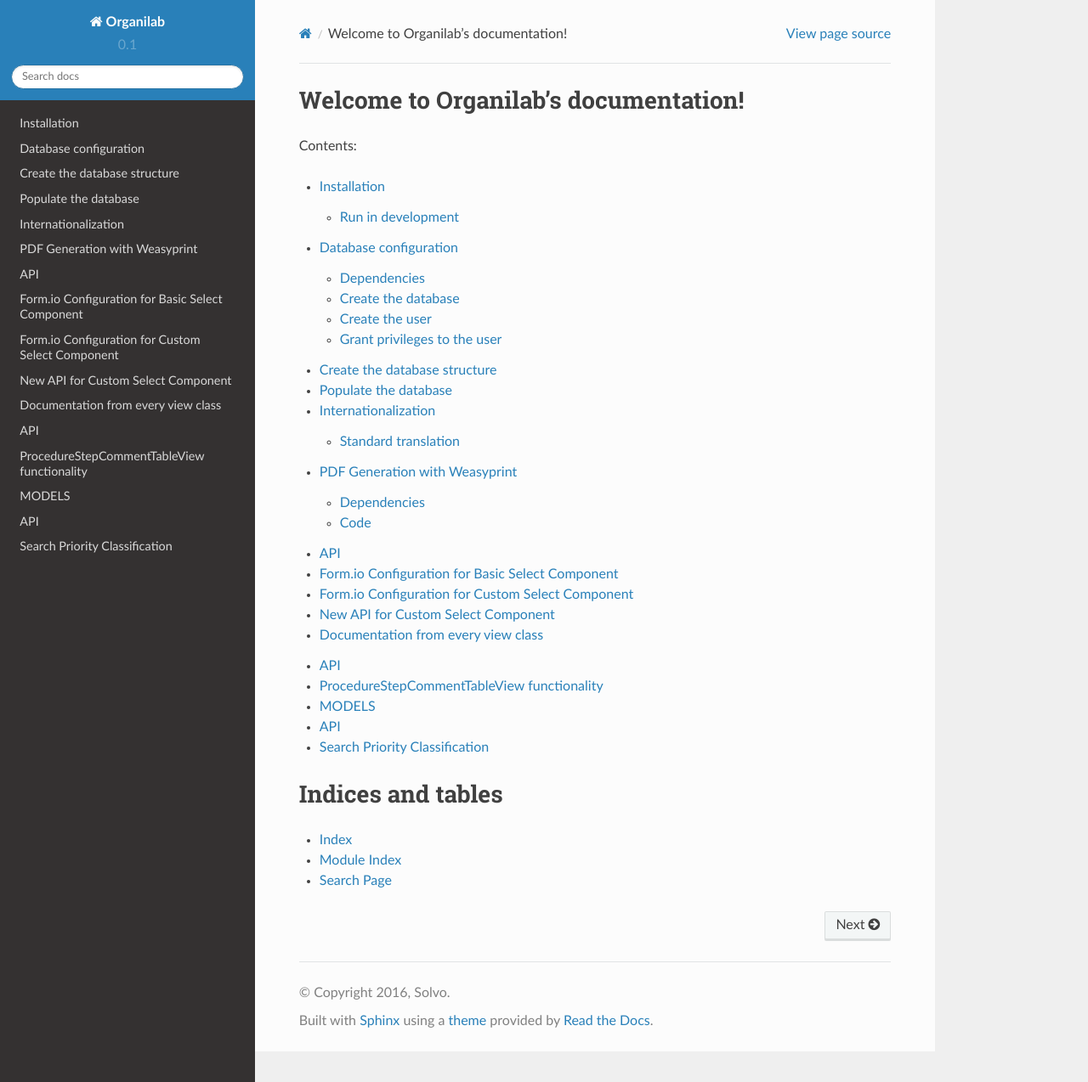
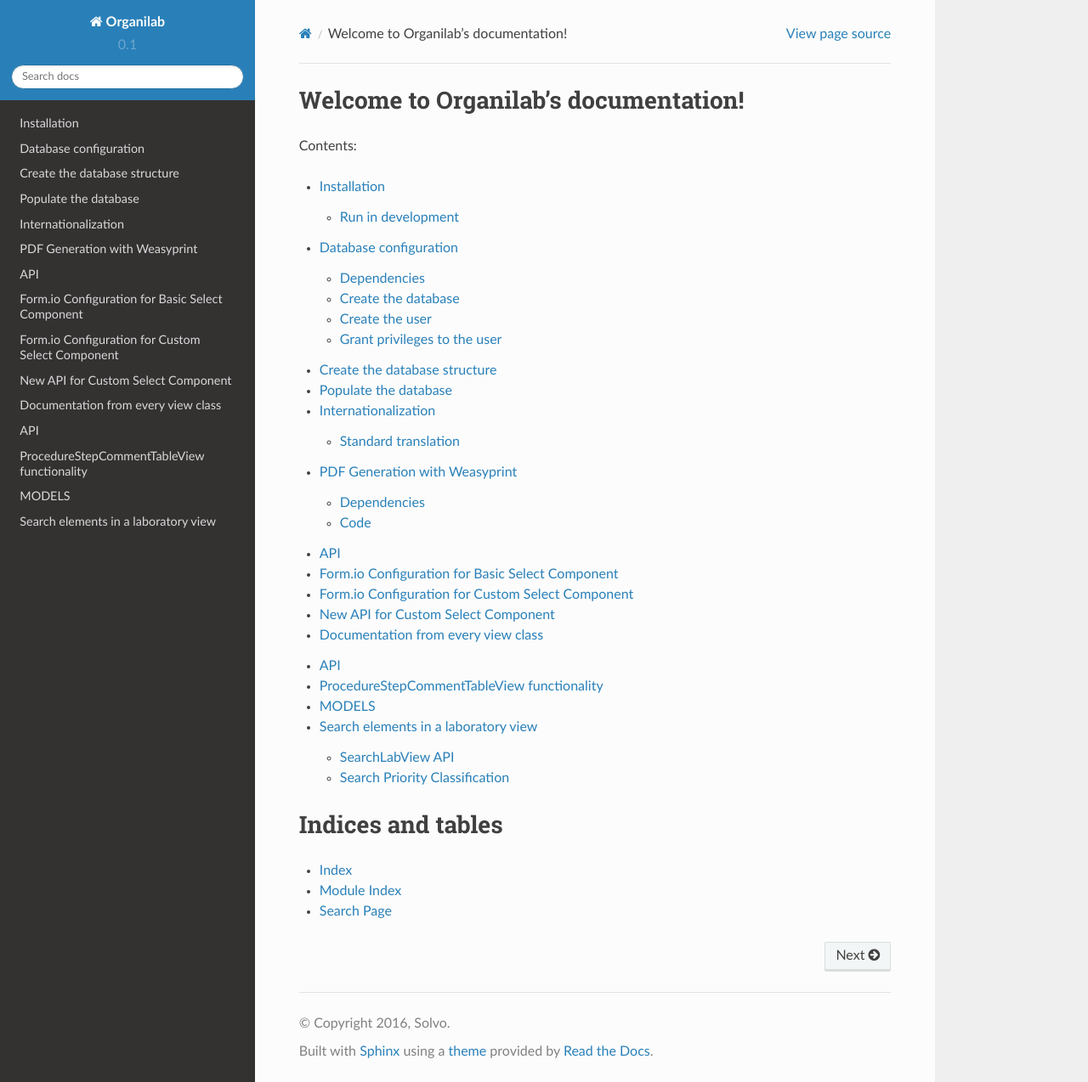
Before and after one commit to Solvosoft/organilab_docs, a Sphinx documentation site: the page built from source/index.rst, in a window 1280 px wide and 1274 px high. Shown: the whole window at 85% size. Built offline with Sphinx 7.4.7 and the Read the Docs theme 2.0.0, drawn with Linux system fonts in a browser that asks for light colours; some of the changed lines change nothing that is shown.

Commit message:
Actualiza documentación de la búsqueda en la vista de laboratorio

```diff
--- a/source/search_lab_view.rst
+++ b/source/search_lab_view.rst
@@ -1,18 +1,106 @@
-====
-API
-====
+Search elements in a laboratory view
+####################
+
+============================================
+SearchLabView API
+============================================
 
 SearchLabView is a generic view set with following features:
 
- - Check user permission on laboratory and organization.
- - Search by laboratory room: It allows to relate and find and specific laboratory room inside a laboratory.
- - Search by furniture: It allows to relate and find and specific furniture inside a laboratory.
- - Search by shelf: It allows to relate and find and specific shelf inside a laboratory.
- - Search by shelf object: It allows to relate and find and specific shelf object inside a laboratory.
- - Search by object It allows to relate and find and coincidences about shelf object name inside a shelf object table.
-   The accepted objects just will be used objects by this laboratory its stock.
- - Search by url by get request with following parameters: [labroom, furniture, shelf, shelfobject]. They are not
-   required parameters in this view. It just an optional search.
+---------------------
+ User Permissions
+---------------------
+
+ Check user permissions on laboratory and organization. In case user in session doesn't have
+ permissions on current laboratory and organization will be redirected to login page as a permission denied 403.
+
+ .. image:: ./_static/user_without_permissions.png
+
+---------------------
+ Input Search Parts
+---------------------
+
+.. image:: ./_static/search_input.png
+
+Input Search
+--------------------
+
+It allows to filter and select laboratory tags like laboratory rooms, furnitures, shelves, shelf objects and objects.
+
+.. image:: ./_static/search.png
+
+Action Buttons
+--------------------
+
+ These buttons are included inside search functionality.
+
+ .. image:: ./_static/collapse_button.png
+ .. image:: ./_static/search_action_buttons.png
+
+ - ``Collapse button(First button(compress icon))``: It collapses the relational tree elements.
+ .. image:: ./_static/collapse_button.png
+
+ - ``Remove all tags button(Second button(trash icon))``: It removes all tags inside to input search and restart search elements(relational tree).
+ .. image:: ./_static/remove_all_tags.png
+
+ - ``Color information button hover(Third button(info icon))``: It gives to color information about filter and selection tags.
+ .. image:: ./_static/color_info.png
+
+
+
+---------------------
+ Type Search By Element
+---------------------
+
+Search By Laboratory Room
+--------------------
+   It allows to relate and find and specific laboratory room inside a laboratory. Laboratory room element will be selected.
+
+   .. image:: ./_static/search_labroom.png
+
+Search By Furniture
+--------------------
+   It allows to relate and find and specific furniture inside a laboratory. Furniture element and its
+   predecessor(laboratory room) will be selected.
+
+   .. image:: ./_static/search_furniture.png
+
+Search By Shelf
+--------------------
+   It allows to relate and find and specific shelf inside a laboratory. Shelf element and its
+   predecessors(furniture, laboratory room) will be selected and shelf object table is going to be update by this shelf.
+
+   .. image:: ./_static/search_shelf.png
+
+Search By Shelf Object
+--------------------
+   It allows to relate and find and specific shelf object inside a laboratory. Shelf Object element and its
+   predecessors(shelf, furniture, laboratory room) will be selected and shelf object table is going to be update by this
+   shelf object pk, where pk=11 represents a filter inside this table.
+
+
+   .. image:: ./_static/search_shelfobject.png
+
+Search By Object
+--------------------
+   It allows to relate and find and coincidences about object name inside a shelf object table.
+   The accepted objects just will be used objects by this laboratory in its stock. Just the first shelf related to this
+   object is going to be selected.
+
+   .. image:: ./_static/search_object1.png
+   .. image:: ./_static/search_object2.png
+
+Search By Url
+--------------------
+   This get request method can be include the following parameters: [labroom, furniture, shelf, shelfobject]. They are not
+   required parameters in this view. It just an optional search. Correlation between more than one element is required.
+
+   An example the following url address ``{{domain}}/lab/1/1/rooms/?labroom=1&furniture=1`` where ``furniture 1`` needs
+   to belong to ``labroom 1``. Also any element declared in url should be inside to current laboratory.
+
+   .. image:: ./_static/search_by_url.png
+
+
 
 ============================================
 Search Priority Classification
@@ -20,10 +108,22 @@
 
  Elements inside laboratory view will be classified by following priority:
 
- - 1. Object
- - 2. Shelf Object
- - 3. Shelf
- - 4. Furniture
- - 5. Laboratory Room
+ - 1. ``Object``
+ - 2. ``Shelf Object``
+ - 3. ``Shelf``
+ - 4. ``Furniture``
+ - 5. ``Laboratory Room``
 
- Object will have greater priority while laboratory room will have lower priority.
+ Object element will have the greater priority while laboratory room element will have the lower priority in this classification.
+
+ An example is a search with multiple tags like:
+
+ ``Inventory Room(Laboratory Room)``  ``Nitrogen(Object)``
+
+ Logical search is going to find both elements but the second element(object) have priority. In the following picture
+ ``Inventory Room`` tag was selected and its result is filtered by this laboratory room and hide the other ones
+ but however the second tag ``Nitrogen`` search an specific object and it was found inside ``Inventory Room`` and
+ ``Test Room`` for default this element is going to be selected as a predecessor.
+
+
+ .. image:: ./_static/priority_search.png
```
